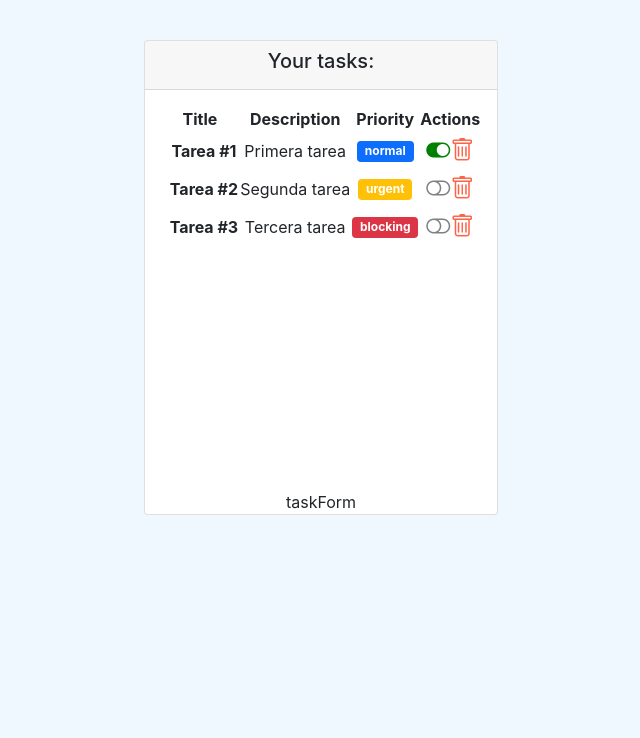
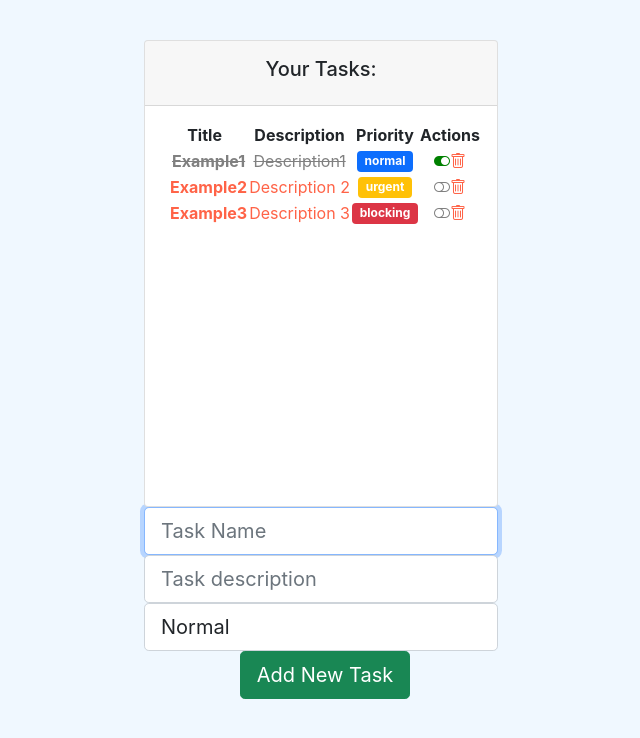
Before and after one commit to johnGarciaM/todo-app, a React (Create React App) app: page / in a window 1280 px wide. Shown: the top 738 px of the page, without its empty margins (319-959 px from the left). Built offline with nearby package versions, Linux system fonts and the light colour scheme.

Commit message:
add features to tasks

```diff
--- a/src/components/container/task.list.jsx
+++ b/src/components/container/task.list.jsx
@@ -2,77 +2,145 @@ import React, { useState, useEffect } from "react";
 import { LEVELS } from "../../models/levels.enum";
 import { Task } from "../../models/task.class";
 import TaskComponent from "../pure/task";
-import TaskForm from "../pure/forms/taskForm";
 
-// task styles
-import "../../styles/tasks.scss";
+// Importamos la hoja de estilos de task.scss
+import "../../styles/task.scss";
+import Taskform from "../pure/forms/taskForm";
 
 const TaskListComponent = () => {
 	const defaultTask1 = new Task(
-		"Tarea #1",
-		"Primera tarea",
+		"Example1",
+		"Description1",
 		true,
 		LEVELS.NORMAL
 	);
-
 	const defaultTask2 = new Task(
-		"Tarea #2",
-		"Segunda tarea",
+		"Example2",
+		"Description 2",
 		false,
 		LEVELS.URGENT
 	);
-
 	const defaultTask3 = new Task(
-		"Tarea #3",
-		"Tercera tarea",
+		"Example3",
+		"Description 3",
 		false,
 		LEVELS.BLOCKING
 	);
 
+	// Estado del componente
 	const [tasks, setTasks] = useState([
 		defaultTask1,
 		defaultTask2,
 		defaultTask3,
 	]);
 	const [loading, setLoading] = useState(true);
-	console.log("tasks :>> ", tasks);
+
+	// Control del ciclo de vida del componente
 	useEffect(() => {
-		console.log("tasks :>> ");
+		console.log("Task State has been modified");
+		setTimeout(() => {
+			setLoading(false);
+		}, 2000);
 		return () => {
-			console.log("! Change state");
+			console.log("TaskList component is going to unmount...");
 		};
-	}, []);
+	}, [tasks]);
+
+	function completeTask(task) {
+		console.log("Complete this Task:", task);
+		const index = tasks.indexOf(task);
+		const tempTasks = [...tasks];
+		tempTasks[index].completed = !tempTasks[index].completed;
+		// We update the state of the component with the new list of tasks and it will update the
+		// Iteration of the tasks in order to show the task updated
+		setTasks(tempTasks);
+	}
+
+	function deleteTask(task) {
+		console.log("Detele this Task:", task);
+		const index = tasks.indexOf(task);
+		const tempTasks = [...tasks];
+		tempTasks.splice(index, 1);
+		setTasks(tempTasks);
+	}
+
+	function addTask(task) {
+		console.log("Detele this Task:", task);
+		const tempTasks = [...tasks];
+		tempTasks.push(task);
+		setTasks(tempTasks);
+	}
+
+	const Table = () => {
+		return (
+			<table>
+				<thead>
+					<tr>
+						<th scope="col">Title</th>
+						<th scope="col">Description</th>
+						<th scope="col">Priority</th>
+						<th scope="col">Actions</th>
+					</tr>
+				</thead>
+				<tbody>
+					{tasks.map((task, index) => {
+						return (
+							<TaskComponent
+								key={index}
+								task={task}
+								complete={completeTask}
+								remove={deleteTask}
+							></TaskComponent>
+						);
+					})}
+				</tbody>
+			</table>
+		);
+	};
+
+	let tasksTable;
+
+	if (tasks.length > 0) {
+		tasksTable = <Table></Table>;
+	} else {
+		tasksTable = (
+			<div>
+				<h3> There are no tasks to show</h3>
+				<h4>Please, create one</h4>
+			</div>
+		);
+	}
+
+	const loadingStyle = {
+		color: "grey",
+		fontSize: "30px",
+		fontWeight: "bold",
+	};
+
 	return (
 		<div>
 			<div className="col-12">
 				<div className="card">
-					<div className="card-header p3">
-						<h5>Your tasks:</h5>
+					{/* Card Header (title) */}
+					<div className="card-header p-3">
+						<h5>Your Tasks:</h5>
 					</div>
+					{/* Card Body (content) */}
 					<div
 						className="card-body"
 						data-mdb-perfect-scrollbar="true"
 						style={{ position: "relative", height: "400px" }}
 					>
-						<table>
-							<thead>
-								<tr>
-									<th scope="col">Title</th>
-									<th scope="col">Description</th>
-									<th scope="col">Priority</th>
-									<th scope="col">Actions</th>
-								</tr>
-							</thead>
-							<tbody>
-								{tasks.map((task, index) => (
-									<TaskComponent key={index} task={task}></TaskComponent>
-								))}
-							</tbody>
-						</table>
+						{/* TODO: Add Loading Spinner */}
+						{loading ? (
+							<p style={loadingStyle}>Loading tasks...</p>
+						) : (
+							tasksTable
+						)}
 					</div>
-					<TaskForm></TaskForm>
 				</div>
 			</div>
+			<Taskform add={addTask} length={tasks.length}></Taskform>
 		</div>
 	);
 };
--- a/src/components/pure/forms/taskForm.jsx
+++ b/src/components/pure/forms/taskForm.jsx
@@ -1,7 +1,68 @@
-import React from "react";
+import React, { useRef } from "react";
+import PropTypes from "prop-types";
+import { LEVELS } from "../../../models/levels.enum";
+import { Task } from "../../../models/task.class";
 
-const taskForm = () => {
-	return <form>taskForm</form>;
+const Taskform = ({ add, length }) => {
+	const nameRef = useRef("");
+	const descriptionRef = useRef("");
+	const levelRef = useRef(LEVELS.NORMAL);
+
+	function addTask(e) {
+		e.preventDefault();
+		const newTask = new Task(
+			nameRef.current.value,
+			descriptionRef.current.value,
+			false,
+			levelRef.current.value
+		);
+		add(newTask);
+	}
+
+	return (
+		<form
+			onSubmit={addTask}
+			className="d-flex justify-content-center align-items-center mb-4"
+		>
+			<div className="form-outline flex-fill">
+				<input
+					ref={nameRef}
+					id="inputName"
+					type="text"
+					className="form-control form-control-lg"
+					required
+					autoFocus
+					placeholder="Task Name"
+				/>
+				<input
+					ref={descriptionRef}
+					id="inputDescription"
+					type="text"
+					className="form-control form-control-lg"
+					required
+					placeholder="Task description"
+				/>
+				<select
+					className="form-control form-control-lg"
+					ref={levelRef}
+					defaultValue={LEVELS.NORMAL}
+					id="selectLevel"
+				>
+					<option value={LEVELS.NORMAL}>Normal</option>
+					<option value={LEVELS.URGENT}>Urgent</option>
+					<option value={LEVELS.BLOCKING}>Blocking</option>
+				</select>
+				<button type="submit" className="btn btn-success btn-lg ms-2">
+					{length > 0 ? "Add New Task" : "Create your First Task"}
+				</button>
+			</div>
+		</form>
+	);
 };
 
-export default taskForm;
+Taskform.protoTypes = {
+	add: PropTypes.func.isRequired,
+	length: PropTypes.number.isRequired,
+};
+
+export default Taskform;
--- a/src/components/pure/task.jsx
+++ b/src/components/pure/task.jsx
@@ -1,19 +1,26 @@
 import React, { useEffect } from "react";
 import PropTypes from "prop-types";
+
+// Models
 import { Task } from "../../models/task.class";
-
-// tasks styles
-import "../../styles/tasks.scss";
 import { LEVELS } from "../../models/levels.enum";
 
-const TaskComponent = ({ task }) => {
+// Importamos la hoja de estilos de task.scss
+import "../../styles/task.scss";
+
+const TaskComponent = ({ task, complete, remove }) => {
 	useEffect(() => {
+		console.log("Created Task");
 		return () => {
 			console.log(`Task: ${task.name} is going to unmount`);
 		};
-	});
+	}, [task]);
 
-	const taskLevelBadge = () => {
+	/**
+	 * Function that returns a Badge
+	 * depending on the level of the task
+	 */
+	function taskLevelBadge() {
 		switch (task.level) {
 			case LEVELS.NORMAL:
 				return (
@@ -36,36 +43,64 @@ const TaskComponent = ({ task }) => {
 			default:
 				break;
 		}
+	}
+
+	/**
+	 * Function that returns icon depending on completion of the task
+	 */
+	function taskCompletedIcon() {
+		if (task.completed) {
+			return (
+				<i
+					onClick={() => complete(task)}
+					className="bi-toggle-on task-action"
+					style={{ color: "green" }}
+				></i>
+			);
+		} else {
+			return (
+				<i
+					onClick={() => complete(task)}
+					className="bi-toggle-off task-action"
+					style={{ color: "grey" }}
+				></i>
+			);
+		}
+	}
+
+	const taskCompleted = {
+		color: "gray",
+		fontWeight: "bold",
+		textDecoration: "line-through",
 	};
 
-	const taskCompletedIcon = (params) => {
-		return task.completed ? (
-			<i
-				className="bi bi-toggle-on"
-				style={{ color: "green", fontSize: "1.5rem" }}
-			></i>
-		) : (
-			<i
-				className="bi bi-toggle-off"
-				style={{ color: "grey", fontSize: "1.5rem" }}
-			></i>
-		);
+	const taskPending = {
+		fontWeight: "bold",
+		color: "tomato",
 	};
 
 	return (
-		<tr className="fw-normal">
+		<tr
+			className="fw-normal"
+			style={task.completed ? taskCompleted : taskPending}
+		>
 			<th>
 				<span className="ms-2">{task.name}</span>
 			</th>
 			<td className="align-middle">
 				<span>{task.description}</span>
 			</td>
-			<td className="align-middle">{taskLevelBadge()}</td>
 			<td className="align-middle">
+				{/* Execution of function to return badge element */}
+				{taskLevelBadge()}
+			</td>
+			<td className="align-middle">
+				{/* Execution of function to return icon depending on completion */}
 				{taskCompletedIcon()}
 				<i
-					className="bi bi-trash"
-					style={{ color: "tomato", fontSize: "1.5rem" }}
+					className="bi-trash task-action"
+					style={{ color: "tomato" }}
+					onClick={() => remove(task)}
 				></i>
 			</td>
 		</tr>
@@ -73,7 +108,9 @@ const TaskComponent = ({ task }) => {
 };
 
 TaskComponent.propTypes = {
-	task: PropTypes.instanceOf(Task),
+	task: PropTypes.instanceOf(Task).isRequired,
+	complete: PropTypes.func.isRequired,
+	remove: PropTypes.func.isRequired,
 };
 
 export default TaskComponent;
--- /dev/null
+++ b/src/styles/task.scss
@@ -0,0 +1,13 @@
+.task-action {
+	cursor: pointer;
+}
+
+.task-completed {
+	color: gray;
+	text-decoration: line-through;
+}
+
+.task-pending {
+	font-weight: bold;
+	color: tomato;
+}
--- a/src/styles/tasks.scss
+++ /dev/null
@@ -1,8 +0,0 @@
-.task-title {
-	color: cyan;
-}
-
-.task-name {
-	font-weight: bold;
-	color: cadetblue;
-}
```
